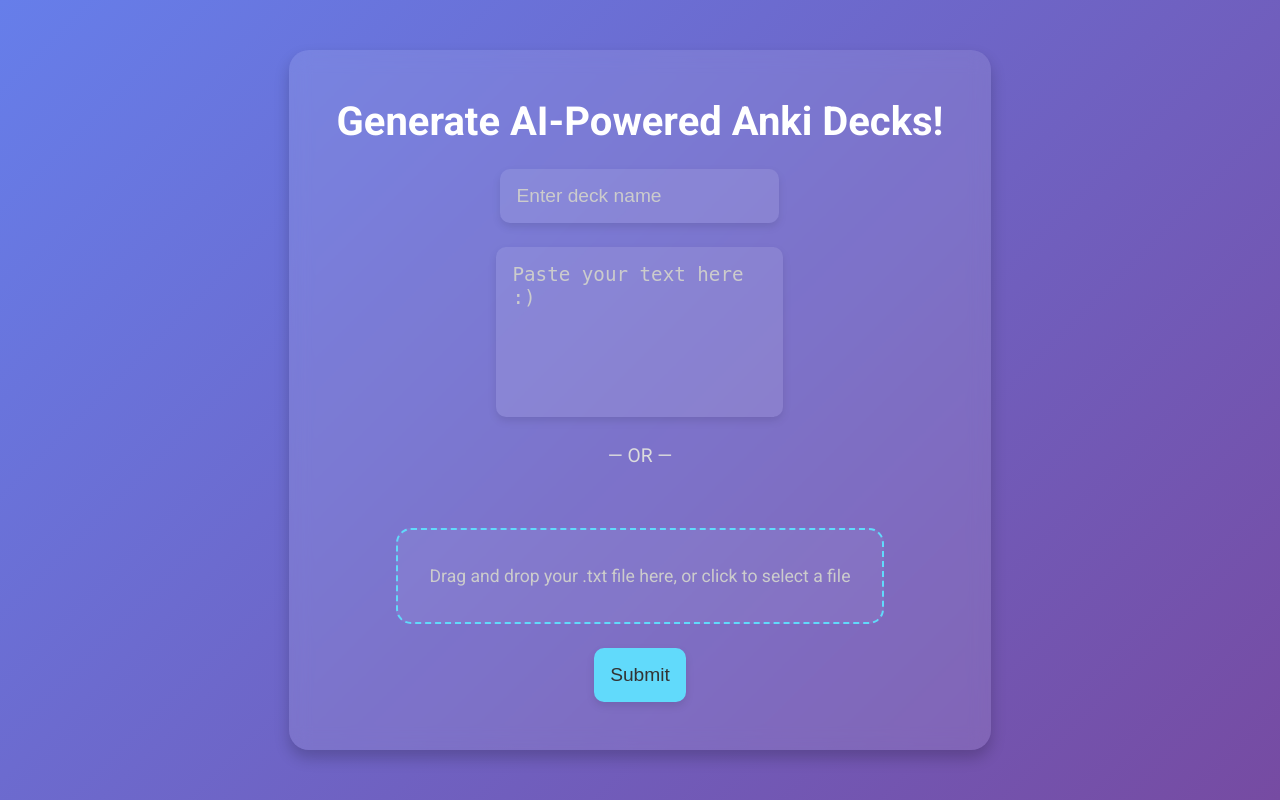
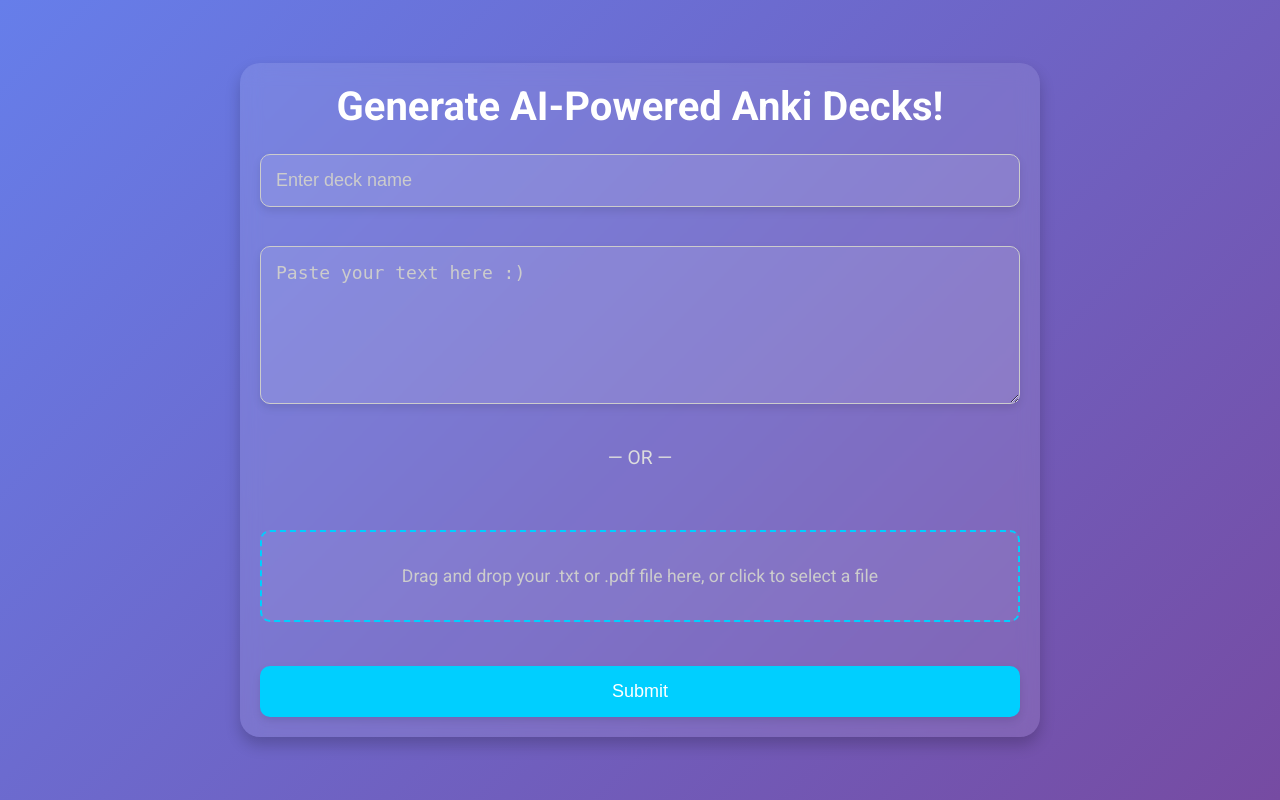
Before and after one commit to mqzpt/hackademics, a Flask app: page /generate in a window 1280 px wide. Run offline with Flask 3, Linux system fonts and the light colour scheme.

Commit message:
feat: update styles

```diff
--- a/static/styles/style.css
+++ b/static/styles/style.css
@@ -527,3 +527,69 @@
       padding: 15px; /* Adjust padding for smaller devices */
     }
   }
+
+  /* Style for the form container */
+.container {
+    width: 100%;
+    max-width: 800px; /* Limit maximum width to 800px */
+    margin: 0 auto; /* Center the container */
+    padding: 20px;
+  }
+
+  /* Style for the input field (deck name) */
+  input[type="text"] {
+    width: 100%; /* Full width */
+    padding: 15px; /* Add padding for better appearance */
+    font-size: 18px; /* Increase font size */
+    border-radius: 10px; /* Rounded corners */
+    border: 1px solid #ccc; /* Light border */
+    margin-bottom: 15px; /* Space between elements */
+    box-sizing: border-box; /* Include padding in width */
+  }
+
+  /* Style for the textarea (text input) */
+  textarea {
+    width: 100%; /* Full width */
+    padding: 15px; /* Add padding for better appearance */
+    font-size: 18px; /* Increase font size */
+    border-radius: 10px; /* Rounded corners */
+    border: 1px solid #ccc; /* Light border */
+    margin-bottom: 15px; /* Space between elements */
+    box-sizing: border-box; /* Include padding in width */
+    resize: vertical; /* Allow vertical resizing */
+  }
+
+  /* Style for the drop area */
+  #drop-area {
+    width: 100%; /* Full width */
+    padding: 30px; /* Add padding for larger drop area */
+    font-size: 18px; /* Increase font size */
+    border: 2px dashed #00CFFF; /* Dashed border */
+    border-radius: 10px; /* Rounded corners */
+    text-align: center;
+    margin-bottom: 20px; /* Space between elements */
+    cursor: pointer;
+  }
+
+  /* Style for the submit button */
+  button[type="submit"] {
+    width: 100%; /* Full width */
+    padding: 15px; /* Larger padding for the button */
+    background-color: #00CFFF; /* Button color */
+    color: white;
+    font-size: 18px; /* Increase font size */
+    border: none;
+    border-radius: 10px;
+    cursor: pointer;
+  }
+
+  /* Media queries for responsiveness */
+  @media (max-width: 600px) {
+    .container {
+      padding: 10px; /* Reduce padding on small screens */
+    }
+
+    input[type="text"], textarea, #drop-area, button[type="submit"] {
+      font-size: 16px; /* Reduce font size slightly on small screens */
+    }
+  }
--- a/templates/generator.html
+++ b/templates/generator.html
@@ -46,12 +46,15 @@
 
         <!-- Drag-and-drop area -->
         <div id="drop-area">
-          <p>Drag and drop your .txt file here, or click to select a file</p>
+          <p>
+            Drag and drop your .txt or .pdf file here, or click to select a file
+          </p>
+          <!-- The hidden attribute should not have "hidden />" as text -->
           <input
             type="file"
             name="txt_file"
             id="txt_file"
-            accept=".txt"
+            accept=".txt,.pdf"
             hidden
           />
         </div>
@@ -88,8 +91,18 @@
       // Handle dropped files
       dropArea.addEventListener("drop", (e) => {
         const files = e.dataTransfer.files;
-        fileInput.files = files; // Populate file input with dropped file
-        dropArea.querySelector("p").textContent = files[0].name;
+        const file = files[0];
+
+        if (
+          file &&
+          (file.type === "text/plain" || file.type === "application/pdf")
+        ) {
+          fileInput.files = files; // Populate file input with dropped file
+          dropArea.querySelector("p").textContent = file.name; // Display file name
+        } else {
+          dropArea.querySelector("p").textContent =
+            "Invalid file type. Please upload a .txt or .pdf file.";
+        }
       });
 
       // Allow click on drop area to trigger file selection
@@ -98,8 +111,14 @@
       // Update drop area when file is selected via click
       fileInput.addEventListener("change", () => {
         const file = fileInput.files[0];
-        if (file) {
+        if (
+          file &&
+          (file.type === "text/plain" || file.type === "application/pdf")
+        ) {
           dropArea.querySelector("p").textContent = file.name;
+        } else {
+          dropArea.querySelector("p").textContent =
+            "Invalid file type. Please upload a .txt or .pdf file.";
         }
       });
     </script>
```
